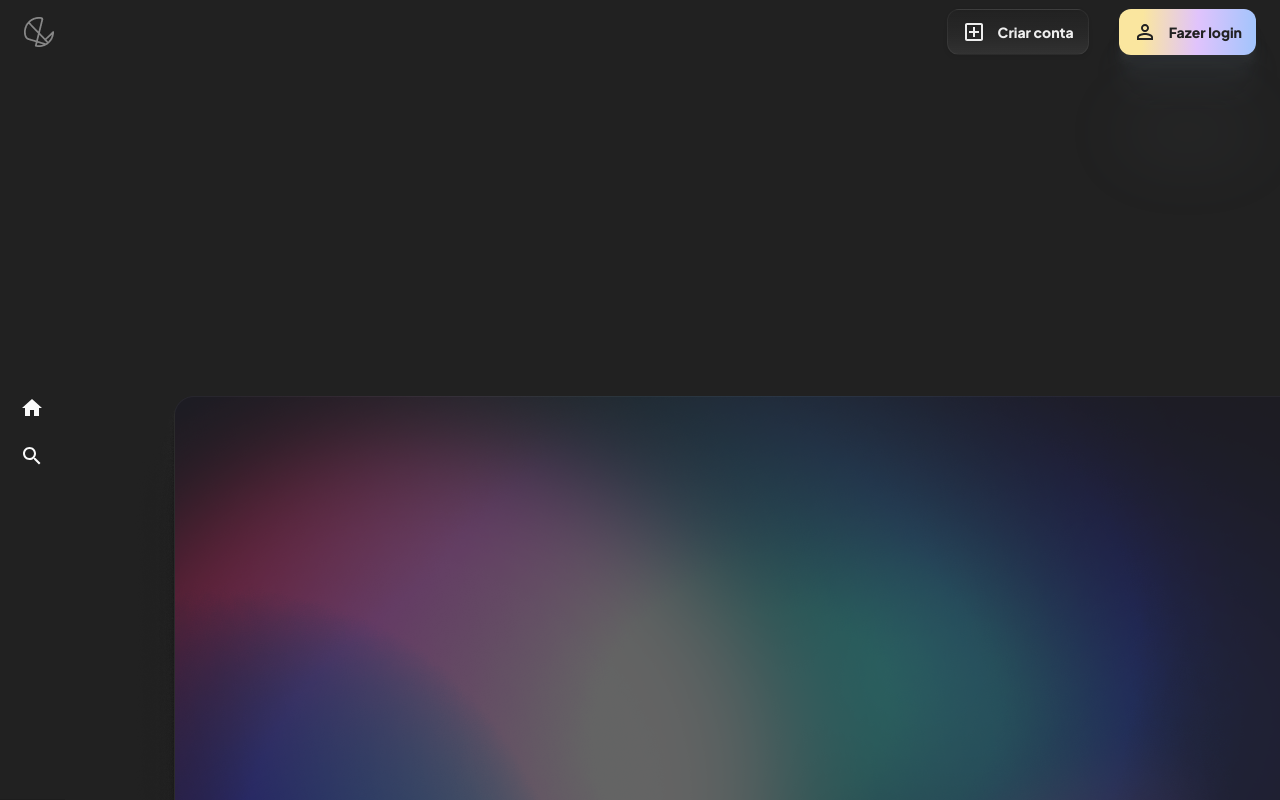
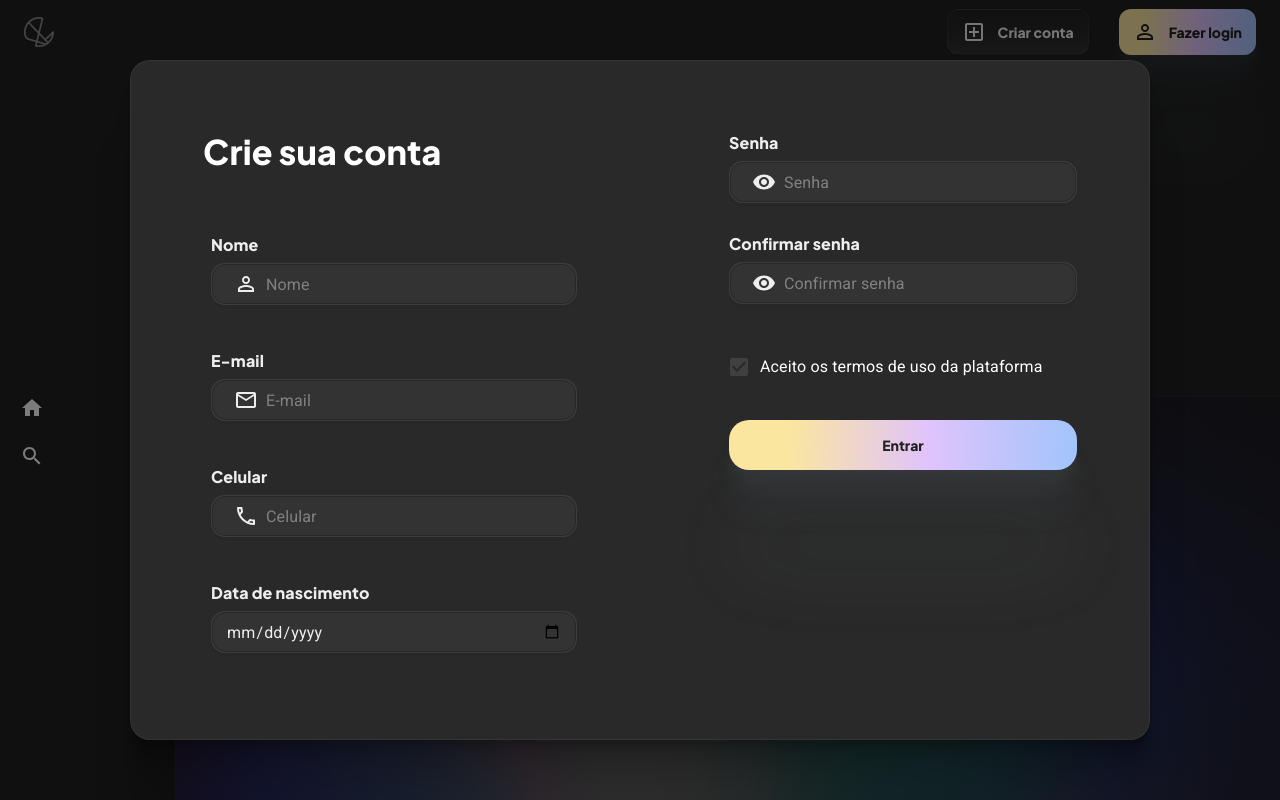
Before and after one commit to Tarsisgabriel/telos-flix, a React (Create React App) app: page / in a window 1280 px wide. Both pictures are taken after a click on the button "Criar conta". Shown: the top 800 px of the page. Built offline with nearby package versions, Linux system fonts and the light colour scheme.

Commit message:
feat(create account section): `:withe_check_mark:` Created the Create Account Section

```diff
--- a/src/components/creatAccountButton/index.jsx
+++ b/src/components/createAccountButton/index.jsx
@@ -2,7 +2,7 @@ import React from "react";
 import SecondaryGradientButton from "../secondaryGradientButton";
 import AddBoxOutlinedIcon from "@mui/icons-material/AddBoxOutlined";
 
-export default function CreatAccountButton({ onClick }) {
+export default function CreateAccountButton({ onClick }) {
   return (
     <SecondaryGradientButton
       onClick={onClick}
--- /dev/null
+++ b/src/components/createAccountModalContent/index.css
@@ -0,0 +1,56 @@
+.createAccountModalContent {
+  display: grid;
+  grid-template-columns: 1fr 1fr;
+  width: 100%;
+  height: 100%;
+  padding: 0 !important;
+}
+
+.createAccountModalContent .firstSection,
+.createAccountModalContent .secondSection {
+  height: 100%;
+  padding: 72px;
+  line-height: 38px;
+  display: flex;
+  flex-direction: column;
+}
+
+.createAccountModalContent .firstSection > span {
+  font-family: "Plus Jakarta Sans";
+  font-style: normal;
+  font-weight: 800;
+  font-size: 34px;
+}
+
+.createAccountModalContent .firstSection .inputLabel,
+.createAccountModalContent .secondSection .inputLabel {
+  font-family: "Plus Jakarta Sans";
+  font-style: normal;
+  font-weight: 800;
+  font-size: 16px;
+  line-height: 20px;
+  color: #eeeeee;
+}
+
+.createAccountModalContent .firstSection .inputContainer,
+.createAccountModalContent .secondSection .inputContainer {
+  display: flex;
+  flex-direction: column;
+  gap: 8px;
+}
+
+.createAccountModalContent .firstSection .buttonsSection,
+.createAccountModalContent .secondSection .buttonsSection {
+  margin-top: 32px;
+  display: flex;
+  flex-direction: column;
+  gap: 16px;
+}
+
+.createAccountModalContent
+  .secondSection
+  .buttonsSection
+  .primaryGradientButton {
+  height: 50px;
+  border-radius: 20px;
+}
--- /dev/null
+++ b/src/components/createAccountModalContent/index.jsx
@@ -0,0 +1,113 @@
+import {
+  Checkbox,
+  FormControl,
+  FormControlLabel,
+  IconButton,
+  InputAdornment,
+} from "@mui/material";
+import React, { useState } from "react";
+import CustomOutlinedInput from "../customOutlinedInput";
+import {
+  EmailOutlined,
+  PersonOutlineOutlined,
+  PhoneOutlined,
+} from "@mui/icons-material";
+import PasswordOutlinedInput from "../passwordOutlinedInput";
+import PrimaryGradientButton from "../primaryGradientButton";
+import "./index.css";
+
+function CreateAccountModalContent() {
+  const [name, setName] = useState("");
+  const [email, setEmail] = useState("");
+  const [phone, setPhone] = useState("");
+  const [birthDate, setBirthDate] = useState("");
+  const [password, setPassword] = useState("");
+  const [cofirmPassword, setConfirmPassword] = useState("");
+  return (
+    <div className="createAccountModalContent">
+      <div className="firstSection">
+        <span>Crie sua conta</span>
+        <FormControl sx={{ m: 1, width: "366px" }}>
+          <div className="inputContainer" style={{ marginTop: "56px" }}>
+            <label className="inputLabel">Nome</label>
+            <CustomOutlinedInput
+              setValue={setName}
+              placeholder="Nome"
+              type="text"
+              startAdornment={
+                <InputAdornment>
+                  <IconButton>
+                    <PersonOutlineOutlined sx={{ color: "#EEEEEE" }} />
+                  </IconButton>
+                </InputAdornment>
+              }
+            />
+          </div>
+          <div className="inputContainer" style={{ marginTop: "46px" }}>
+            <label className="inputLabel">E-mail</label>
+            <CustomOutlinedInput
+              setValue={setEmail}
+              placeholder="E-mail"
+              type="text"
+              startAdornment={
+                <InputAdornment>
+                  <IconButton>
+                    <EmailOutlined sx={{ color: "#EEEEEE" }} />
+                  </IconButton>
+                </InputAdornment>
+              }
+            />
+          </div>
+          <div className="inputContainer" style={{ marginTop: "46px" }}>
+            <label className="inputLabel">Celular</label>
+            <CustomOutlinedInput
+              setValue={setPhone}
+              placeholder="Celular"
+              type="text"
+              startAdornment={
+                <InputAdornment>
+                  <IconButton>
+                    <PhoneOutlined sx={{ color: "#EEEEEE" }} />
+                  </IconButton>
+                </InputAdornment>
+              }
+            />
+          </div>
+          <div className="inputContainer" style={{ marginTop: "46px" }}>
+            <label className="inputLabel">Data de nascimento</label>
+            <CustomOutlinedInput
+              setValue={setBirthDate}
+              placeholder="Data de nascimento"
+              type="date"
+            />
+          </div>
+        </FormControl>
+      </div>
+      <div className="secondSection">
+        <FormControl>
+          <div className="inputContainer">
+            <label className="inputLabel">Senha</label>
+            <PasswordOutlinedInput setValue={setPassword} />
+          </div>
+          <div className="inputContainer" style={{ marginTop: "31px" }}>
+            <label className="inputLabel">Confirmar senha</label>
+            <PasswordOutlinedInput
+              setValue={setConfirmPassword}
+              placeholder="Confirmar senha"
+            />
+          </div>
+          <FormControlLabel
+            sx={{ marginTop: "42px" }}
+            control={<Checkbox style={{ color: "#404040" }} defaultChecked />}
+            label="Aceito os termos de uso da plataforma"
+          />
+          <div className="buttonsSection">
+            <PrimaryGradientButton text="Entrar" />
+          </div>
+        </FormControl>
+      </div>
+    </div>
+  );
+}
+
+export default CreateAccountModalContent;
--- a/src/components/customOutlinedInput/index.jsx
+++ b/src/components/customOutlinedInput/index.jsx
@@ -1,7 +1,13 @@
 import { OutlinedInput } from "@mui/material";
 import React from "react";
 
-function CustomOutlinedInput({ startAdornment, placeholder, type, setValue }) {
+function CustomOutlinedInput({
+  startAdornment,
+  endAdornment,
+  placeholder,
+  type,
+  setValue,
+}) {
   const onChangedValue = (event) => {
     setValue(event.target.value);
   };
@@ -13,10 +19,12 @@ function CustomOutlinedInput({ startAdornment, placeholder, type, setValue }) {
         border: "1px solid rgba(238, 238, 238, 0.05)",
         boxShadow: "0px 3px 2px rgba(0, 0, 0, 0.05)",
         borderRadius: "14px",
+        height: "42px",
       }}
       placeholder={placeholder}
       type={type}
       startAdornment={startAdornment}
+      endAdornment={endAdornment}
       onChange={onChangedValue}
     ></OutlinedInput>
   );
--- a/src/components/header/index.jsx
+++ b/src/components/header/index.jsx
@@ -18,10 +18,11 @@ import Home from "@mui/icons-material/Home";
 import Search from "@mui/icons-material/Search";
 import logo from "./Brand.png";
 import LoginButton from "../loginButton";
-import CreatAccountButton from "../creatAccountButton";
+import CreateAccountButton from "../createAccountButton";
 import AppBarActions from "../appBarActions";
 import CustomModal from "../customModal";
 import LoginModalContent from "../loginModalContent";
+import CreateAccountModalContent from "../createAccountModalContent";
 
 const drawerWidth = 240;
 
@@ -95,9 +96,10 @@ const Drawer = styled(MuiDrawer, {
   }),
 }));
 
-export default function MiniDrawer() {
+export default function Header() {
   const theme = useTheme();
   const [open, setOpen] = useState(false);
+  const [contentToShow, setContentToShow] = useState(<></>);
 
   return (
     <Box sx={{ display: "flex" }}>
@@ -112,8 +114,24 @@ export default function MiniDrawer() {
           <img src={logo} alt="logo" />
           <AppBarActions
             actions={[
-              <CreatAccountButton />,
-              <LoginButton onClick={() => setOpen(true)} />,
+              <CreateAccountButton
+                onClick={() => {
+                  setContentToShow(<CreateAccountModalContent />);
+                  setOpen(true);
+                }}
+              />,
+              <LoginButton
+                onClick={() => {
+                  setContentToShow(
+                    <LoginModalContent
+                      setCreatAccountContent={() => {
+                        setContentToShow(<CreateAccountModalContent />);
+                      }}
+                    />
+                  );
+                  setOpen(true);
+                }}
+              />,
             ]}
           />
         </Toolbar>
@@ -166,11 +184,7 @@ export default function MiniDrawer() {
       <Box component="main" sx={{ flexGrow: 1, p: 3 }}>
         <DrawerHeader />
       </Box>
-      <CustomModal
-        open={open}
-        setOpen={setOpen}
-        content={<LoginModalContent />}
-      />
+      <CustomModal open={open} setOpen={setOpen} content={contentToShow} />
     </Box>
   );
 }
--- a/src/components/loginModalContent/index.css
+++ b/src/components/loginModalContent/index.css
@@ -6,7 +6,7 @@
   padding: 0 !important;
 }
 
-.firstSection {
+.loginModalContent .firstSection {
   background: rgba(238, 238, 238, 0.05);
   height: 100%;
   padding: 72px;
@@ -19,20 +19,20 @@
   flex-direction: column;
 }
 
-.firstSection .imageContainer {
+.loginModalContent .firstSection .imageContainer {
   margin-top: 96px;
   width: 100%;
   display: flex;
   justify-content: flex-end;
 }
 
-.secondSection {
+.loginModalContent .secondSection {
   display: flex;
   justify-content: center;
   align-items: center;
 }
 
-.secondSection .inputLabel {
+.loginModalContent .secondSection .inputLabel {
   font-family: "Plus Jakarta Sans";
   font-style: normal;
   font-weight: 800;
@@ -41,21 +41,21 @@
   color: #eeeeee;
 }
 
-.secondSection .inputContainer {
+.loginModalContent .secondSection .inputContainer {
   display: flex;
   flex-direction: column;
   gap: 8px;
 }
 
-.secondSection .buttonsSection {
+.loginModalContent .secondSection .buttonsSection {
   margin-top: 88px;
   display: flex;
   flex-direction: column;
   gap: 16px;
 }
 
-.secondSection .buttonsSection .primaryGradientButton,
-.secondSection .buttonsSection .secondaryGradientButton {
+.loginModalContent .secondSection .buttonsSection .primaryGradientButton,
+.loginModalContent .secondSection .buttonsSection .secondaryGradientButton {
   height: 50px;
   border-radius: 20px;
 }
--- a/src/components/loginModalContent/index.jsx
+++ b/src/components/loginModalContent/index.jsx
@@ -3,12 +3,12 @@ import "./index.css";
 import image from "./image.png";
 import { FormControl, IconButton, InputAdornment } from "@mui/material";
 import { AddBoxOutlined, Email } from "@mui/icons-material";
-import PrimaryGradienteButton from "../primaryGradientButton";
+import PrimaryGradientButton from "../primaryGradientButton";
 import SecondaryGradientButton from "../secondaryGradientButton";
 import CustomOutlinedInput from "../customOutlinedInput";
 import PasswordOutlinedInput from "../passwordOutlinedInput";
 
-function LoginModalContent() {
+function LoginModalContent({ setCreatAccountContent }) {
   const [email, setEmail] = useState("");
   const [password, setPassword] = useState("");
   return (
@@ -41,9 +41,10 @@ function LoginModalContent() {
             <PasswordOutlinedInput setValue={setPassword} />
           </div>
           <div className="buttonsSection">
-            <PrimaryGradienteButton text="Entrar" />
+            <PrimaryGradientButton text="Entrar" />
             <SecondaryGradientButton
               text="Quero criar uma conta"
+              onClick={setCreatAccountContent}
               icon={<AddBoxOutlined />}
             />
           </div>
--- a/src/components/passwordOutlinedInput/index.jsx
+++ b/src/components/passwordOutlinedInput/index.jsx
@@ -3,7 +3,7 @@ import CustomOutlinedInput from "../customOutlinedInput";
 import { IconButton, InputAdornment } from "@mui/material";
 import { Visibility, VisibilityOff } from "@mui/icons-material";
 
-function PasswordOutlinedInput({ setValue }) {
+function PasswordOutlinedInput({ setValue, placeholder }) {
   const [shouldShowPassword, setShouldShowPassword] = useState(false);
   const onIconButtonClicked = () => {
     setShouldShowPassword((previous) => !previous);
@@ -11,7 +11,7 @@ function PasswordOutlinedInput({ setValue }) {
   return (
     <CustomOutlinedInput
       setValue={setValue}
-      placeholder="Senha"
+      placeholder={placeholder ?? "Senha"}
       type={shouldShowPassword ? "text" : "password"}
       startAdornment={
         <InputAdornment>
```
